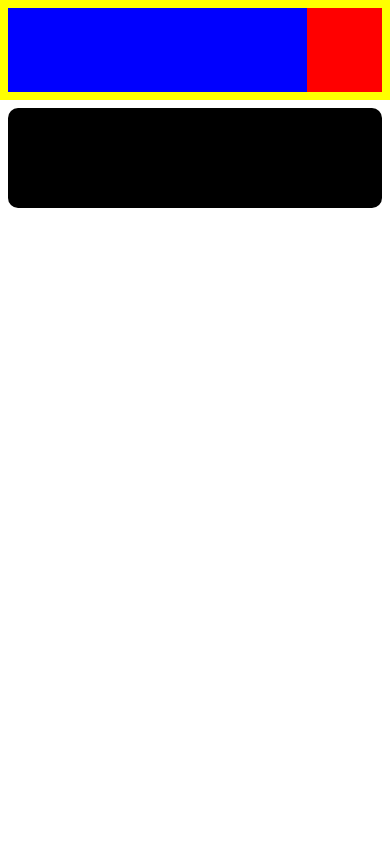
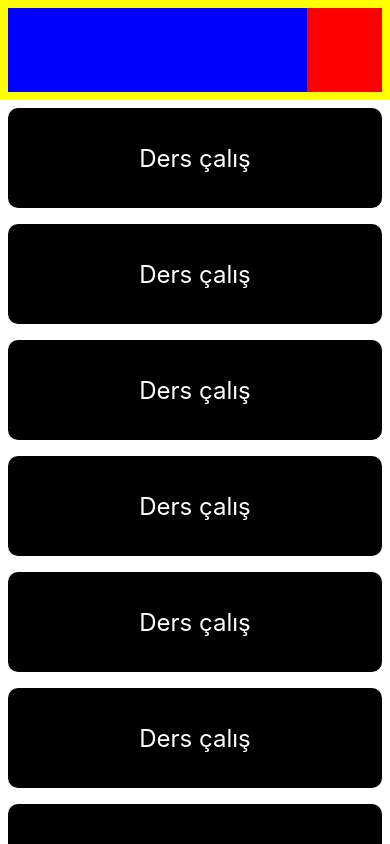
Before and after one commit to melihs/todoApp, a React Native app: screen / in a window 390 px wide. Built offline with nearby package versions, Linux system fonts and the light colour scheme.

Commit message:
update-3

```diff
--- a/App.js
+++ b/App.js
@@ -21,8 +21,10 @@ type Props = {};
 export default class App extends Component<Props> {
   renderItem = ()=>{
     return (
-        <View style={{height: 100,backgroundColor:'black',margin:8,borderRadius:10}}>
-
+        <View style={{height: 100,backgroundColor:'black',margin:8,borderRadius:10,justifyContent:'center',alignItems:'center'}}>
+            <Text style={{ color:'white',fontSize:24}}>
+              Ders çalış
+            </Text>
         </View>
     )
   }
@@ -37,6 +39,12 @@ export default class App extends Component<Props> {
       </View>
         <ScrollView>
           {this.renderItem()}
+          {this.renderItem()}
+          {this.renderItem()}
+          {this.renderItem()}
+          {this.renderItem()}
+          {this.renderItem()}
+          {this.renderItem()}
         </ScrollView>
 
       </View>
```
